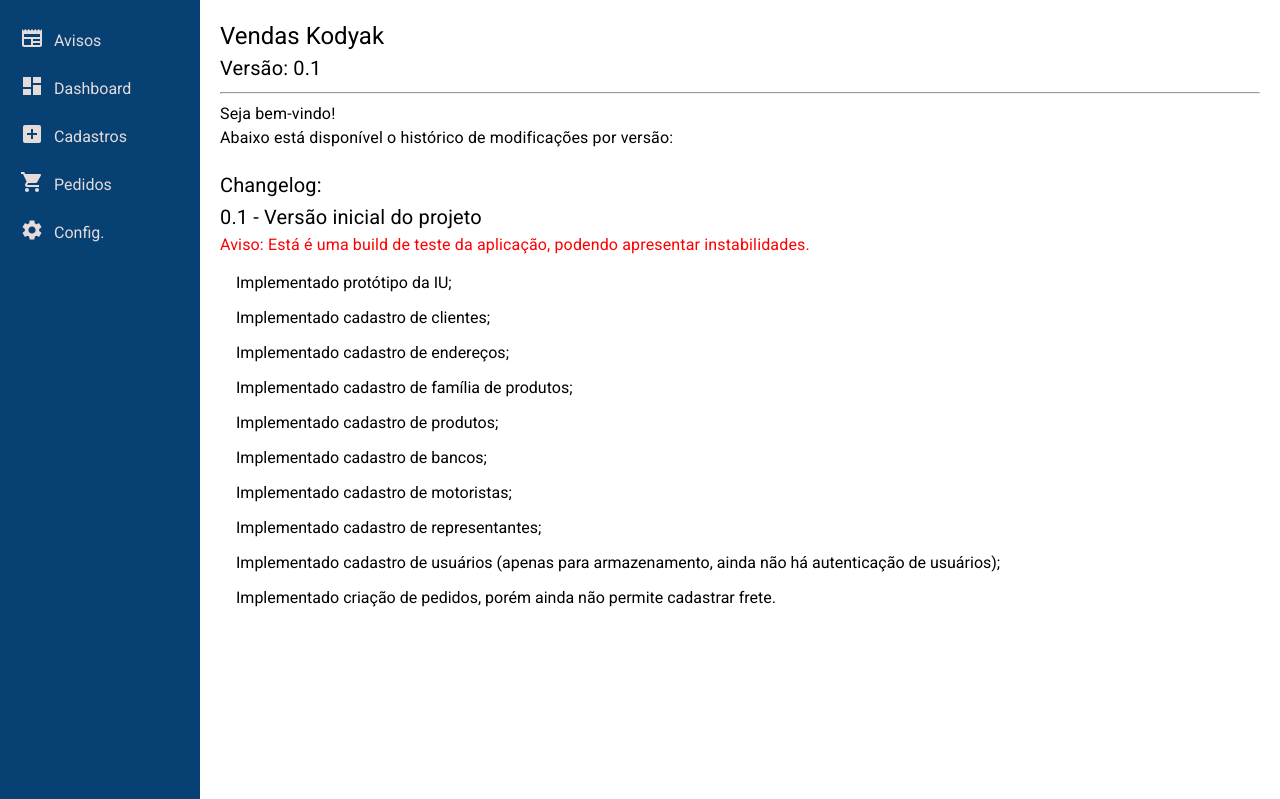
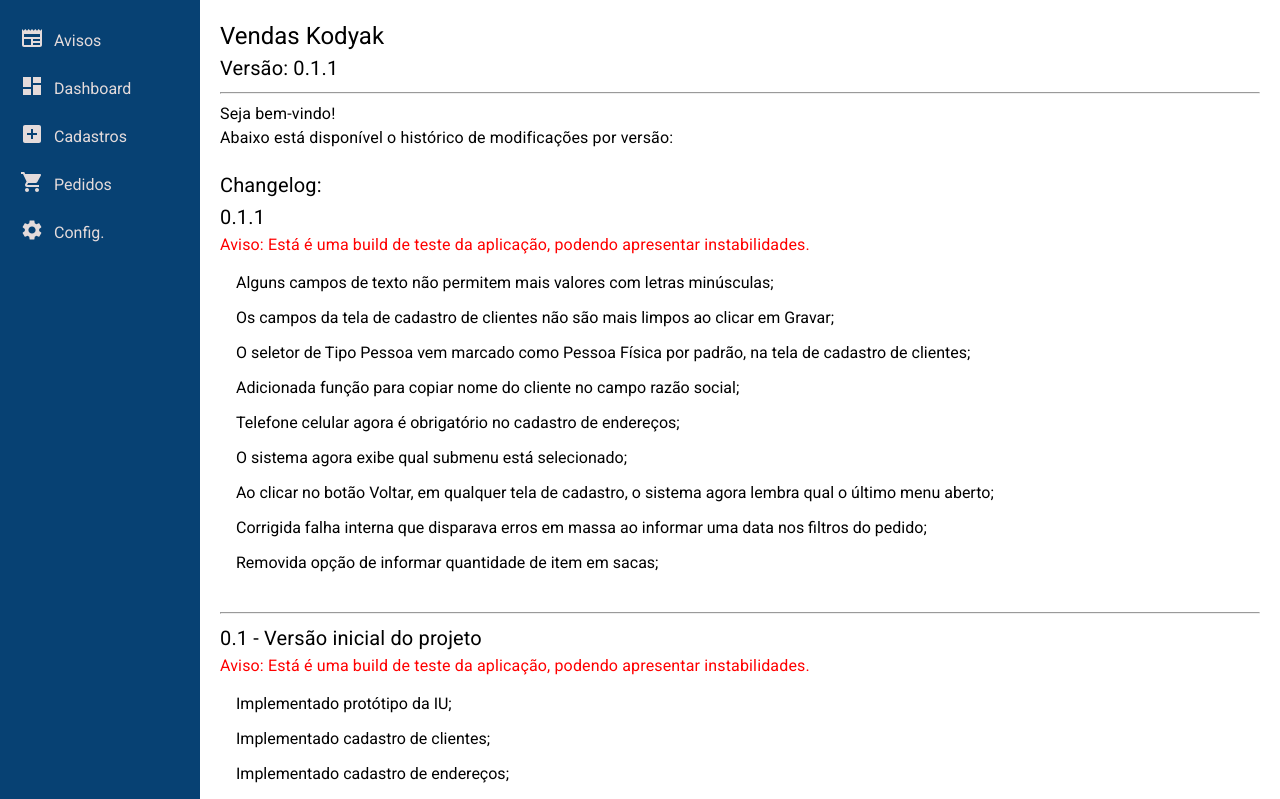
Before and after one commit to HenriqueOPeixoto/app-kodyak, a React (Vite) app in the folder frontend-kodyak/: page /avisos in a window 1280 px wide. Shown: the top 799 px of the page. Built offline with nearby package versions, Linux system fonts and the light colour scheme; no server answers.

Commit message:
Atualizar changelog

```diff
--- a/frontend-kodyak/src/components/Avisos/Avisos.tsx
+++ b/frontend-kodyak/src/components/Avisos/Avisos.tsx
@@ -4,13 +4,30 @@
     return (
         <div>
             <Typography variant="h5">Vendas Kodyak</Typography>
-            <Typography variant="h6">Versão: 0.1</Typography>
+            <Typography variant="h6">Versão: 0.1.1</Typography>
             <hr />
 
             <Typography>Seja bem-vindo!</Typography>
             <Typography>Abaixo está disponível o histórico de modificações por versão:</Typography>
             <br />
             <Typography variant="h6">Changelog:</Typography>
+            <Typography variant="h6">0.1.1</Typography>
+            <Typography color={'red'}>
+                Aviso: Está é uma build de teste da aplicação, podendo apresentar instabilidades.
+            </Typography>
+            <List>
+                <ListItem>Alguns campos de texto não permitem mais valores com letras minúsculas;</ListItem>
+                <ListItem>Os campos da tela de cadastro de clientes não são mais limpos ao clicar em Gravar;</ListItem>
+                <ListItem>O seletor de Tipo Pessoa vem marcado como Pessoa Física por padrão, na tela de cadastro de clientes;</ListItem>
+                <ListItem>Adicionada função para copiar nome do cliente no campo razão social;</ListItem>
+                <ListItem>Telefone celular agora é obrigatório no cadastro de endereços;</ListItem>
+                <ListItem>O sistema agora exibe qual submenu está selecionado;</ListItem>
+                <ListItem>Ao clicar no botão Voltar, em qualquer tela de cadastro, o sistema agora lembra qual o último menu aberto;</ListItem>
+                <ListItem>Corrigida falha interna que disparava erros em massa ao informar uma data nos filtros do pedido;</ListItem>
+                <ListItem>Removida opção de informar quantidade de item em sacas;</ListItem>
+                <ListItem></ListItem>
+            </List>
+            <hr />
             <Typography variant="h6">0.1 - Versão inicial do projeto</Typography>
             <Typography color={'red'}>
                 Aviso: Está é uma build de teste da aplicação, podendo apresentar instabilidades.
```
